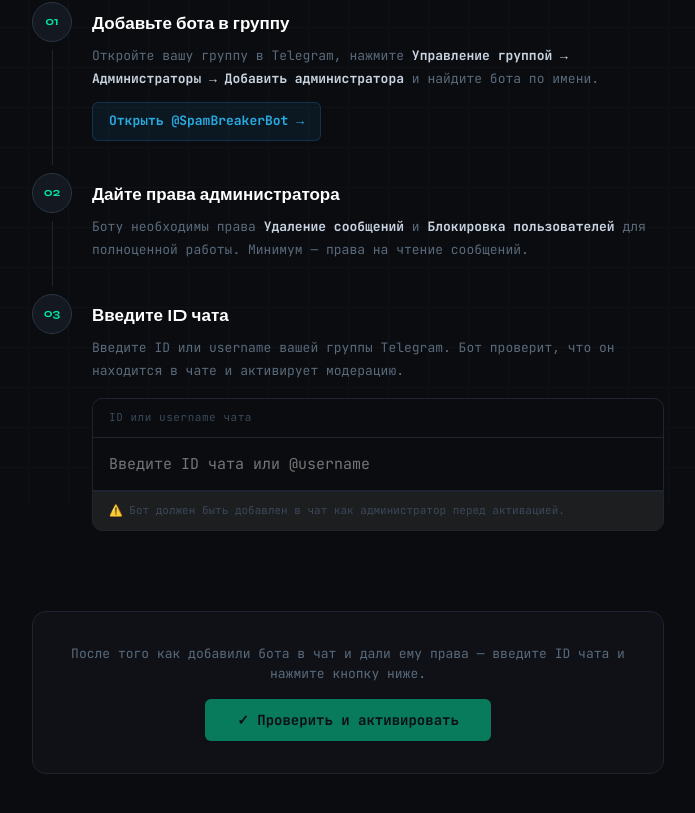
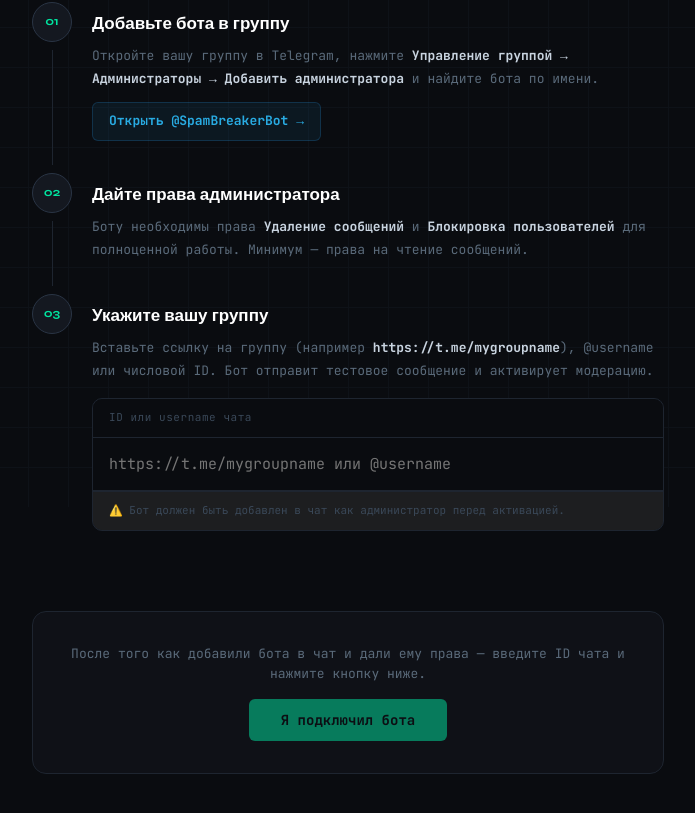
Before and after one commit to Revachol/SpamBreaker_VK_front, a React (Vite) app: page /bots/telegram in a window 1280 px wide. Shown: the part 293-1106 px from the top of the page, without its empty margins (292-987 px from the left). Built offline with nearby package versions, Linux system fonts and the light colour scheme; no server answers; sample sign-in values are in the browser's storage.

Commit message:
фикс подключения бота: принимаем теперь ссылки

```diff
--- a/src/pages/TelegramSetupPage.tsx
+++ b/src/pages/TelegramSetupPage.tsx
@@ -43,11 +43,12 @@ const STEPS = [
   },
   {
     num: '03',
-    title: 'Введите ID чата',
+    title: 'Укажите вашу группу',
     desc: (
       <>
-        Введите ID или username вашей группы Telegram. Бот проверит, что он находится в чате
-        и активирует модерацию.
+        Вставьте ссылку на группу (например{' '}
+        <strong>https://t.me/mygroupname</strong>), @username или числовой ID.
+        Бот отправит тестовое сообщение и активирует модерацию.
       </>
     ),
   },
@@ -59,12 +60,10 @@ export function TelegramSetupPage() {
   const [confirming, setConfirming] = useState(false)
   const [chatId, setChatId] = useState<string>('')
   const [error, setError] = useState<string | null>(null)
-  const [retrying, setRetrying] = useState(false)
-
 
   async function handleConfirm() {
     if (!chatId.trim()) {
-      setError('Пожалуйста, введите ID чата')
+      setError('Пожалуйста, введите ссылку или ID чата')
       return
     }
 
@@ -72,10 +71,11 @@ export function TelegramSetupPage() {
     setError(null)
 
     try {
-      // Проверяем и активируем бота через новый API
       const response = await moderationApi.verifyTelegramChat(chatId.trim())
       if (response.success && response.verified) {
-        // Бот успешно подключен, переходим на страницу управления
+        if (response.token) {
+          localStorage.setItem('sb_link_token', response.token)
+        }
         navigate('/bots/telegram/manage')
       } else {
         setError(response.message || 'Не удалось активировать бота')
@@ -86,13 +86,6 @@ export function TelegramSetupPage() {
     }
 
     setConfirming(false)
-  }
-
-  function handleCancelRetry() {
-    // Cancel the retry process
-    setRetrying(false)
-    setConfirming(false)
-    setError('Проверка подключения отменена. Нажмите кнопку снова, чтобы попробовать еще раз.')
   }
 
   return (
@@ -147,7 +140,7 @@ export function TelegramSetupPage() {
                       type="text"
                       value={chatId}
                       onChange={(e) => setChatId(e.target.value)}
-                      placeholder="Введите ID чата или @username"
+                      placeholder="https://t.me/mygroupname или @username"
                       className={styles.chatIdInput}
                     />
                     <div className={styles.tokenNote}>
@@ -172,30 +165,14 @@ export function TelegramSetupPage() {
             </div>
           )}
 
-          {retrying ? (
-            <div className={styles.confirmBtn} style={{ display: 'flex', flexDirection: 'column', gap: '12px' }}>
-              <div style={{ display: 'flex', alignItems: 'center', gap: '8px' }}>
-                <span className={styles.spinner} />
-                Проверяем подключение…
-              </div>
-              <button
-                className={styles.copyBtn}
-                onClick={handleCancelRetry}
-                style={{ width: '100%' }}
-              >
-                Отменить проверку
-              </button>
-            </div>
-          ) : (
           <button
             className={styles.confirmBtn}
             onClick={handleConfirm}
             disabled={confirming || !chatId.trim()}
           >
             {confirming && <span className={styles.spinner} />}
-              {confirming ? 'Проверяем подключение…' : '✓ Проверить и активировать'}
+            {confirming ? 'Проверяем подключение…' : 'Я подключил бота'}
           </button>
-          )}
         </div>
       </div>
     </div>
--- a/src/types/api.ts
+++ b/src/types/api.ts
@@ -66,4 +66,5 @@ export interface VerifyChatResponse {
   verified: boolean
   message: string
   activated: boolean
+  token?: string
 }
```
Lines whose indentation alone changed are shown as unchanged.
